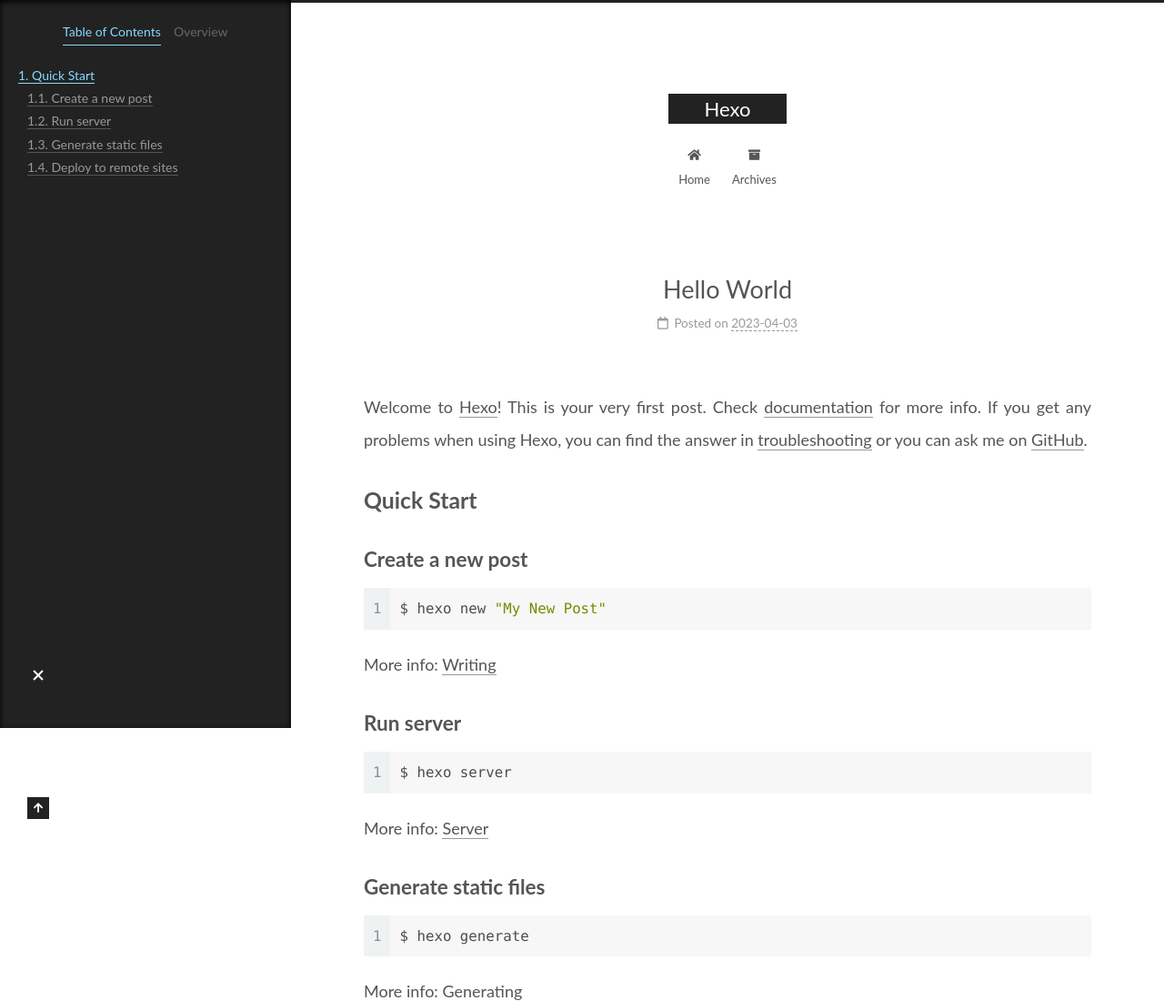
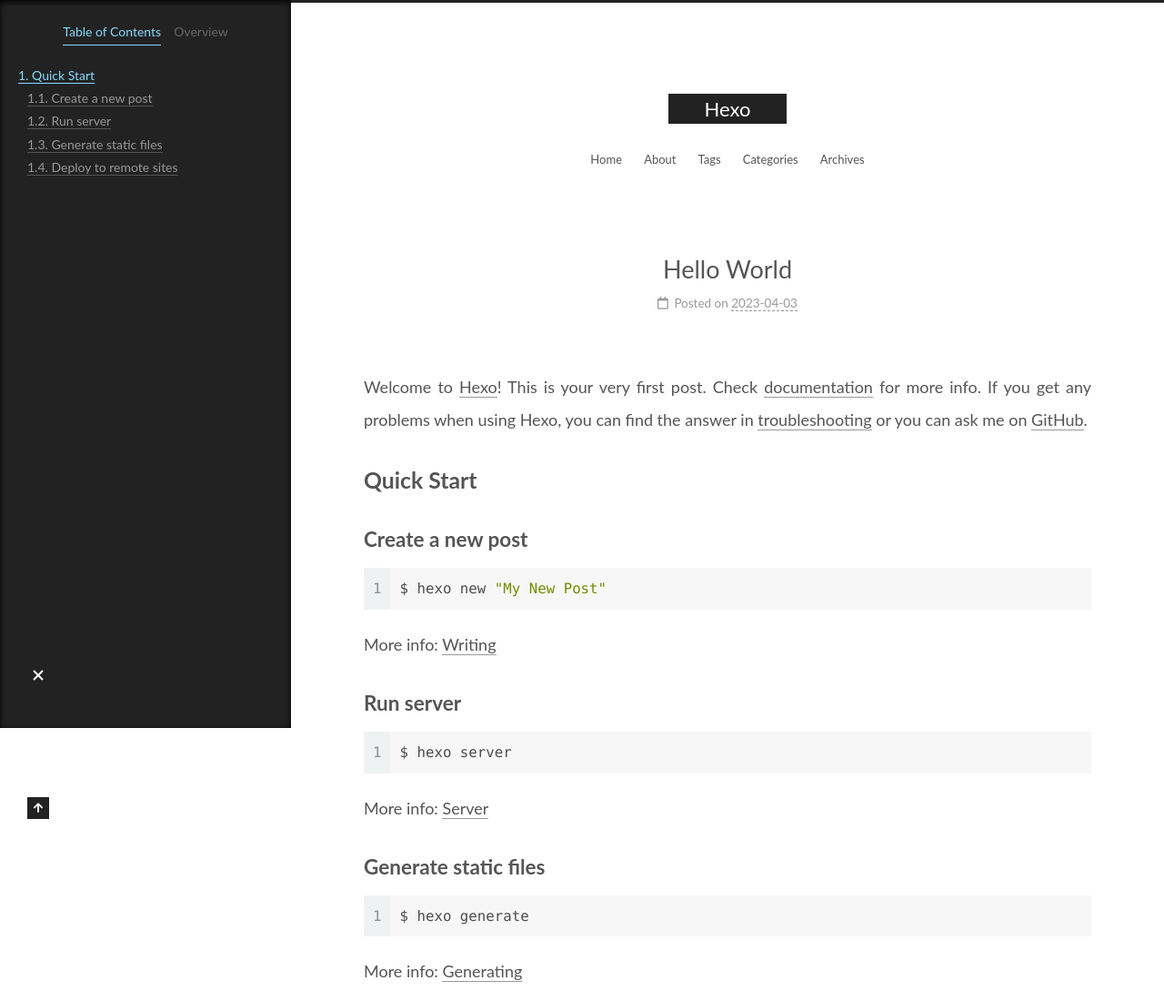
Before and after one commit to qwrjwq/qwrjwq.github.io, a plain HTML site: page 2023/04/03/hello-world/index.html in a window 1280 px wide. Shown: the top 1100 px of the page at 91% size. Drawn offline with Linux system fonts and the light colour scheme.

Commit message:
Site updated: 2023-04-04 09:12:57

```diff
--- a/2023/04/03/hello-world/index.html
+++ b/2023/04/03/hello-world/index.html
@@ -114,12 +114,27 @@
   <ul id="menu" class="main-menu menu">
         <li class="menu-item menu-item-home">
 
-    <a href="/" rel="section"><i class="fa fa-home fa-fw"></i>Home</a>
+    <a href="/" rel="section"><i class="home fa-fw"></i>Home</a>
+
+  </li>
+        <li class="menu-item menu-item-about">
+
+    <a href="/about/" rel="section"><i class="user fa-fw"></i>About</a>
+
+  </li>
+        <li class="menu-item menu-item-tags">
+
+    <a href="/tags/" rel="section"><i class="tags fa-fw"></i>Tags</a>
+
+  </li>
+        <li class="menu-item menu-item-categories">
+
+    <a href="/categories/" rel="section"><i class="th fa-fw"></i>Categories</a>
 
   </li>
         <li class="menu-item menu-item-archives">
 
-    <a href="/archives/" rel="section"><i class="fa fa-archive fa-fw"></i>Archives</a>
+    <a href="/archives/" rel="section"><i class="archive fa-fw"></i>Archives</a>
 
   </li>
   </ul>
```
Also changed, not shown: 2023/04/03/test/index.html (+17 -2 lines), archives/2023/04/index.html (+17 -2 lines), archives/2023/index.html (+17 -2 lines), archives/index.html (+17 -2 lines), index.html (+17 -2 lines).
